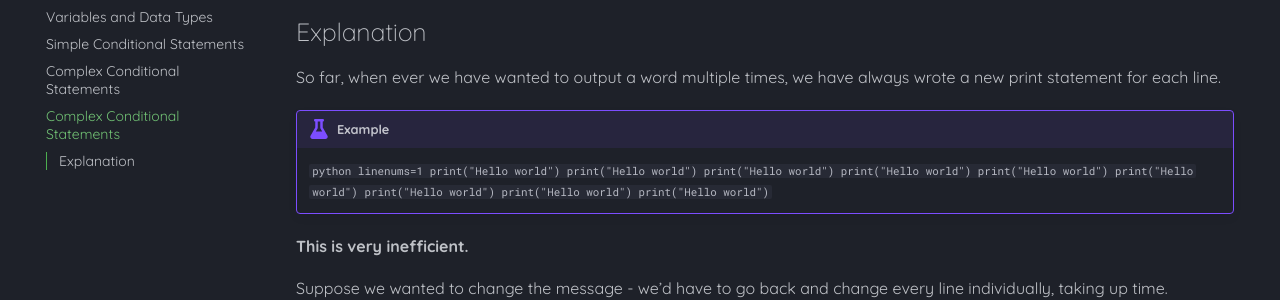
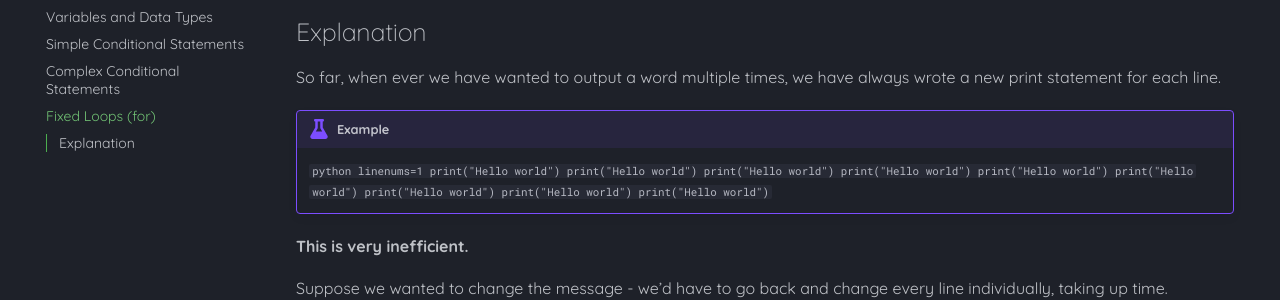
Before and after one commit to Mr-Wood-CS/National-5-Computing-Science-Markdown-Files, an MkDocs documentation site: the page built from docs/SI/05-Fixed-Loops-(for).md, in a window 1280 px wide. Shown: the part 214-514 px from the top of the page. Built offline with MkDocs 1.6.1 and Material for MkDocs 9.7.7, drawn with Linux system fonts in a browser that asks for light colours.

Commit message:
Update mkdocs.yml

```diff
--- a/mkdocs.yml
+++ b/mkdocs.yml
@@ -13,7 +13,7 @@ nav:
       - Variables and Data Types: 'SI/02-Variables-and-Data-Types.md'
       - Simple Conditional Statements: 'SI/03-Simple Conditional Statements.md'
       - Complex Conditional Statements: 'SI/04-Complex-Conditional-Statements.md'
-      - Complex Conditional Statements: 'SI/05-Fixed-Loops-(for).md'
+      - Fixed Loops (for): 'SI/05-Fixed-Loops-(for).md'
     - Unit 3 - Computer Systems:
       - CS/index.md
     - Unit 4 - Database Design and Development:
```
